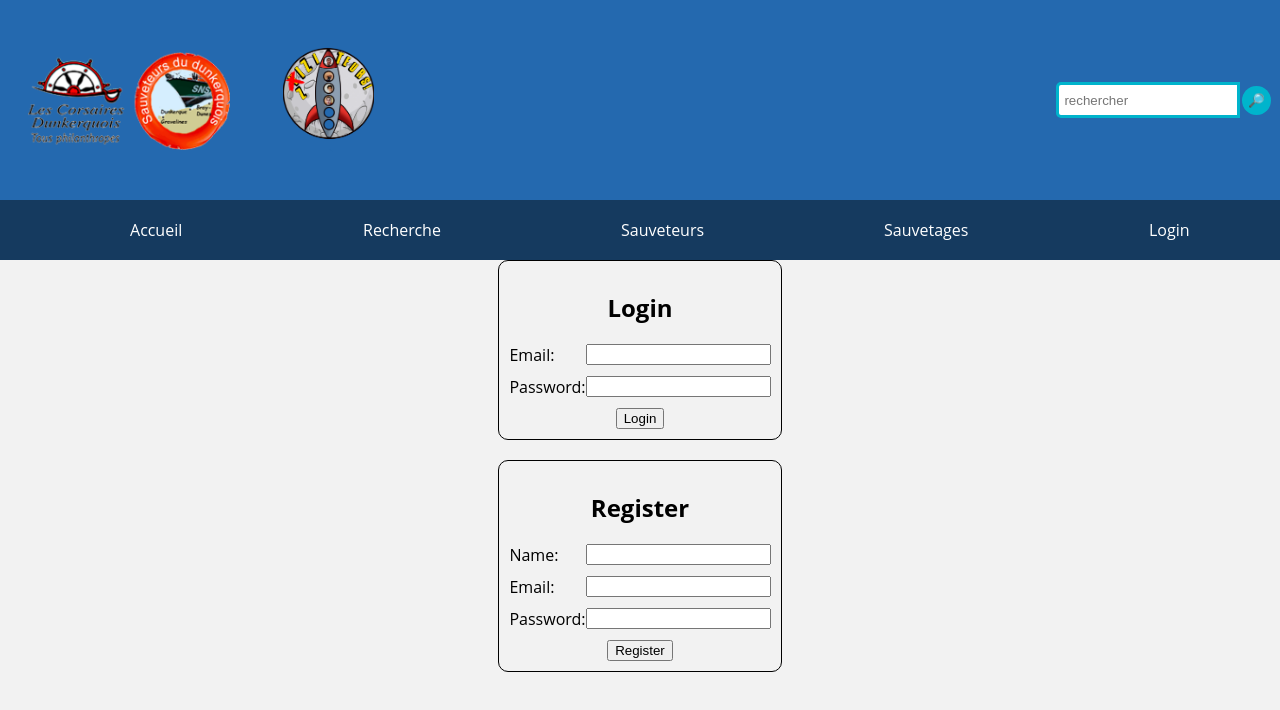
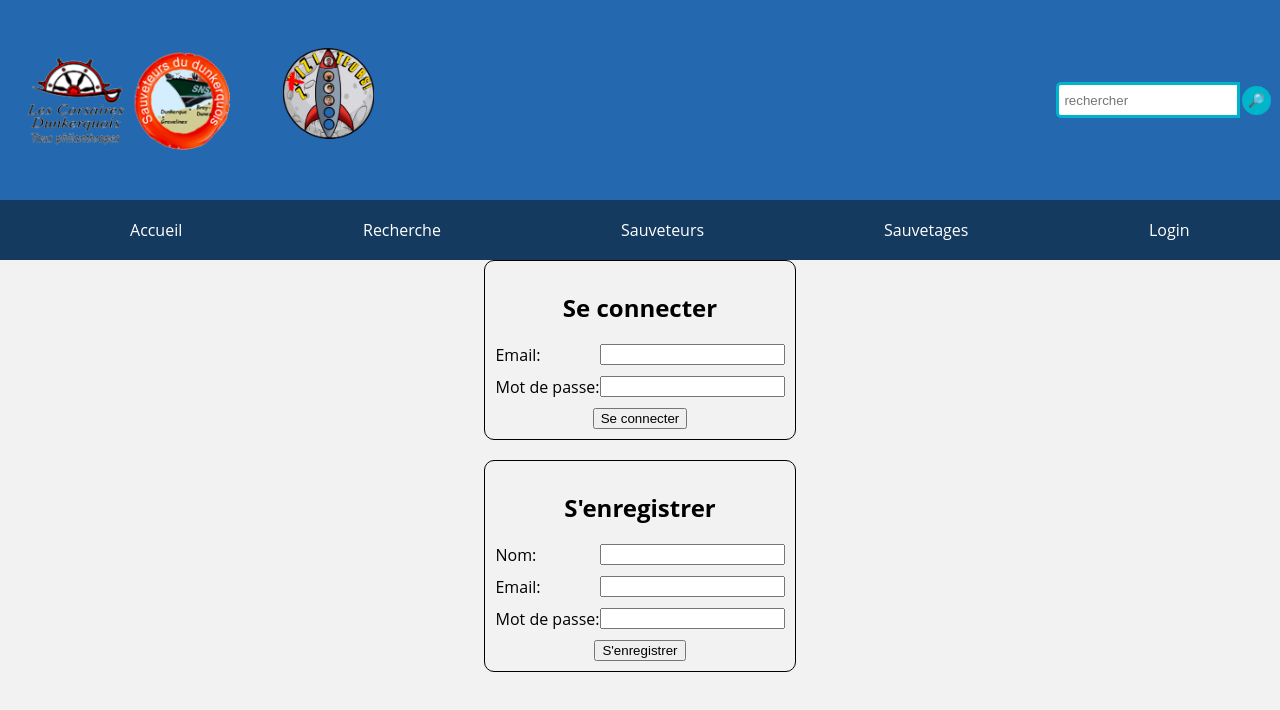
Before and after one commit to Sami-Bens/NuitInfo, a React (Create React App) app in the folder site-sauvetage/: page /login in a window 1280 px wide. Shown: the top 710 px of the page. Built offline with nearby package versions, Linux system fonts and the light colour scheme.

Commit message:
Update LoginForm, minLength, francais

```diff
--- a/site-sauvetage/src/Components/LoginForm.js
+++ b/site-sauvetage/src/Components/LoginForm.js
@@ -51,22 +51,22 @@ export default function LoginForm() {
     return (
         <div className='LoginForm'>
             <form className='Login' onSubmit={submitHandlerLog}>
-                <h2>Login</h2>
+                <h2>Se connecter</h2>
                 <div className='form-grp'>
                     <label htmlFor='emailLog'>Email:</label>
                     <input type='email' name='emailLog' id='emailLog' onChange={e => setDetailsLog({ ...detailsLog, email: e.target.value })} value={detailsLog.email} />
                 </div>
                 <div className='form-grp'>
-                    <label htmlFor='passwordLog'>Password:</label>
+                    <label htmlFor='passwordLog'>Mot de passe:</label>
                     <input type='password' name='passwordLog' id='passwordLog' onChange={e => setDetailsLog({ ...detailsLog, password: e.target.value })} value={detailsLog.password} />
                 </div>
-                <input type='submit' value='Login' />
+                <input type='submit' value='Se connecter' />
             </form>
 
             <form className='Register' onSubmit={submitHandlerReg}>
-                <h2>Register</h2>
+                <h2>S'enregistrer</h2>
                 <div className='form-grp'>
-                    <label htmlFor='nameReg'>Name:</label>
+                    <label htmlFor='nameReg'>Nom:</label>
                     <input type='text' name='nameReg' id='nameReg' onChange={e => setDetailsReg({ ...detailsReg, name: e.target.value })} value={detailsReg.name} />
                 </div>
                 <div className='form-grp'>
@@ -74,10 +74,10 @@ export default function LoginForm() {
                     <input type='email' name='emailReg' id='emailReg' onChange={e => setDetailsReg({ ...detailsReg, email: e.target.value })} value={detailsReg.email} />
                 </div>
                 <div className='form-grp'>
-                    <label htmlFor='passwordReg'>Password:</label>
-                    <input type='password' name='passwordReg' id='passwordReg' onChange={e => setDetailsReg({ ...detailsReg, password: e.target.value })} value={detailsReg.password} />
+                    <label htmlFor='passwordReg'>Mot de passe:</label>
+                    <input type='password' name='passwordReg' id='passwordReg' onChange={e => setDetailsReg({ ...detailsReg, password: e.target.value })} value={detailsReg.password} minLength="10" />
                 </div>
-                <input type='submit' value='Register' />
+                <input type='submit' value="S'enregistrer" />
             </form>
         </div>
     );
```
